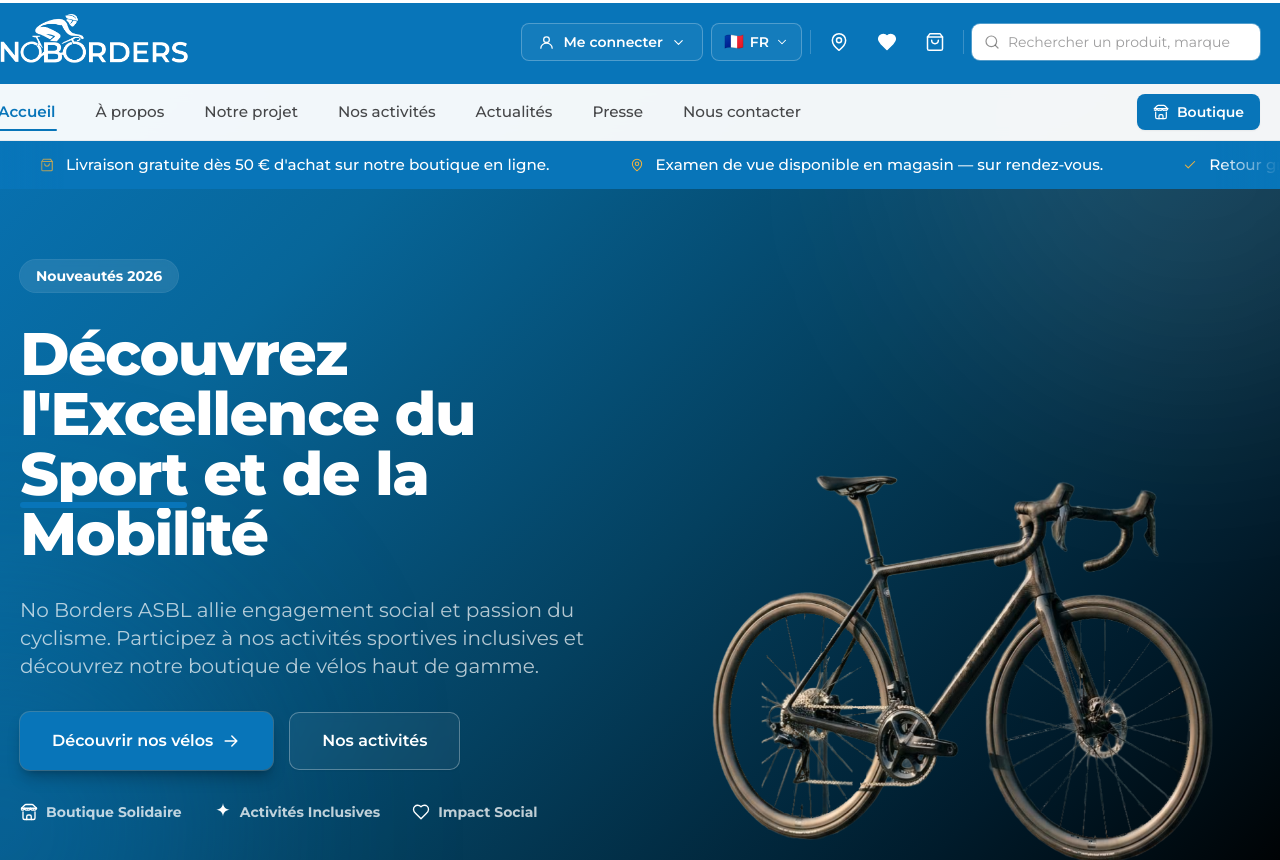
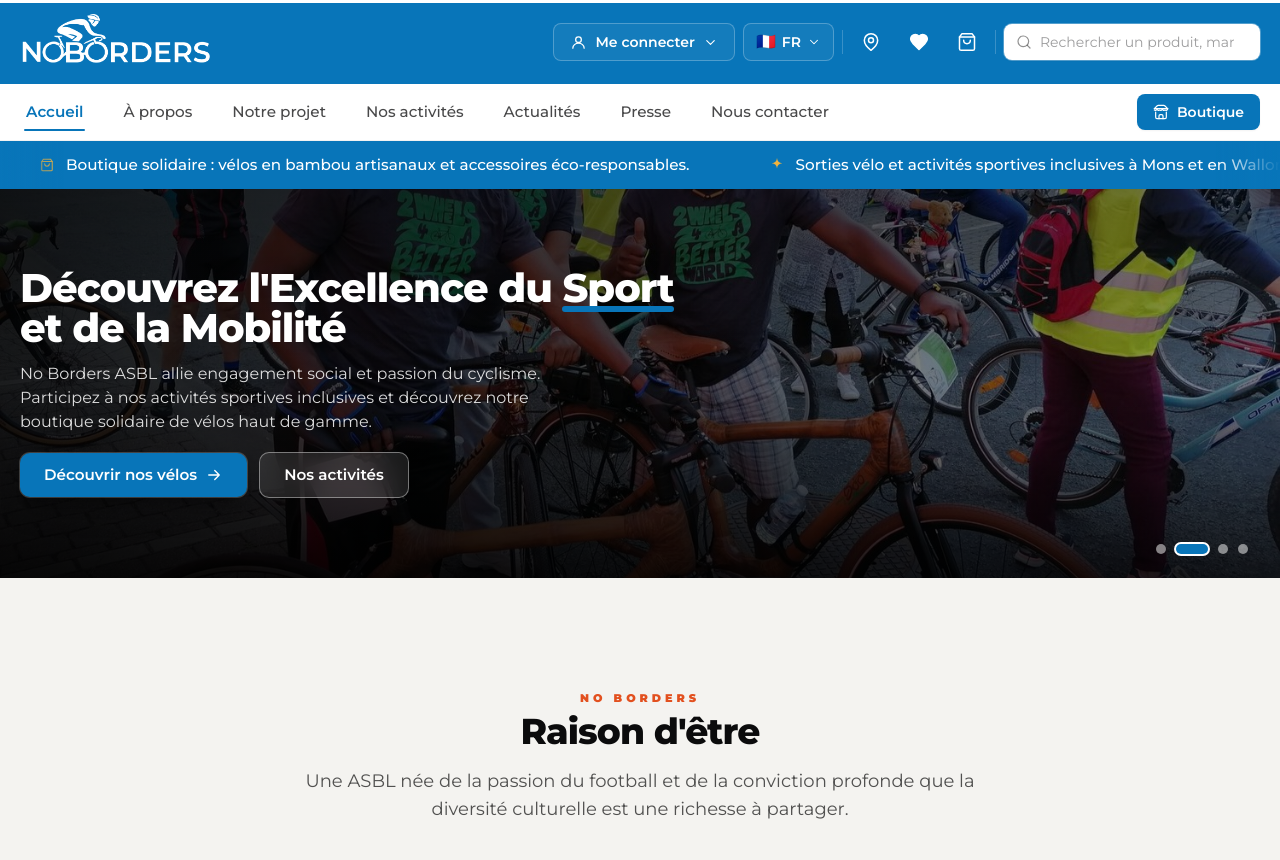
Before and after one commit to josuefox123/nobordersasbl, a Next.js app: page / in a window 1280 px wide. Shown: the top 860 px of the page. Built offline with nearby package versions, Linux system fonts and the light colour scheme.

Commit message:
fix: mise a jour du favicone, des annonces defilantes et ajustement du hero

```diff
--- a/app/layout.tsx
+++ b/app/layout.tsx
@@ -63,8 +63,8 @@
     images: ["/images/hero-groupe.jpg"],
   },
   icons: {
-    icon: "/images/logo.png",
-    apple: "/images/logo.png",
+    icon: "/images/logo/logoFichier 2logo_2.png",
+    apple: "/images/logo/logoFichier 2logo_2.png",
   },
 };
 
--- a/components/layout/Header.tsx
+++ b/components/layout/Header.tsx
@@ -94,7 +94,7 @@
             {/* Logo */}
             <Link
               href="/"
-              className="hidden items-center gap-3 lg:flex lg:-ml-8 xl:-ml-10 lg:pl-[18px]"
+              className="hidden items-center gap-3 lg:flex shrink-0"
               aria-label="No Borders ASBL — accueil"
             >
               <Image
@@ -116,7 +116,7 @@
               <WishlistButton />
               <CartButton />
               <span className="hidden h-6 w-px bg-white/20 sm:block" aria-hidden="true" />
-              <div className="hidden w-56 lg:block xl:w-72">
+              <div className="hidden w-48 lg:block xl:w-64">
                 <SearchBar />
               </div>
             </div>
@@ -132,8 +132,8 @@
           }`}
         >
           <div className="container flex h-14 items-center">
-            {/* Menus alignés directement sous le logo */}
-            <ul className="flex items-center gap-1 lg:-ml-8 xl:-ml-10">
+            {/* Menus alignés avec le logo */}
+            <ul className="flex items-center gap-1 -ml-3">
               {navigation.map((item) => (
                 <li key={item.href}>
                   <Link
--- a/components/sections/Hero.tsx
+++ b/components/sections/Hero.tsx
@@ -2,43 +2,99 @@
 
 import Image from "next/image";
 import Link from "next/link";
-import { ArrowRight, SparkIcon, StoreIcon, HeartIcon } from "@/components/ui/Icons";
+import { useEffect, useRef, useState } from "react";
+import { ArrowRight } from "@/components/ui/Icons";
+
+const SLIDES = [
+  {
+    src: "/images/hero-groupe.jpg",
+    alt: "No Borders ASBL — membres réunis pour une activité interculturelle",
+  },
+  {
+    src: "/images/organisations-sportives.jpg",
+    alt: "No Borders ASBL — activités sportives inclusives",
+  },
+  {
+    src: "/images/bxl-tour.jpg",
+    alt: "No Borders ASBL — tour à vélo à Bruxelles",
+  },
+  {
+    src: "/images/lancement-myboo.jpg",
+    alt: "No Borders ASBL — lancement des vélos en bambou My Boo",
+  },
+];
+
+const INTERVAL = 5000;
 
 export function Hero() {
+  const [current, setCurrent] = useState(0);
+  const timerRef = useRef<ReturnType<typeof setInterval> | null>(null);
+
+  function startTimer() {
+    if (timerRef.current) clearInterval(timerRef.current);
+    timerRef.current = setInterval(() => {
+      setCurrent((c) => (c + 1) % SLIDES.length);
+    }, INTERVAL);
+  }
+
+  useEffect(() => {
+    startTimer();
+    return () => {
+      if (timerRef.current) clearInterval(timerRef.current);
+    };
+    // eslint-disable-next-line react-hooks/exhaustive-deps
+  }, []);
+
+  function goTo(index: number) {
+    setCurrent(index);
+    startTimer();
+  }
+
   return (
     <section
-      className="relative w-full overflow-hidden pt-[120px] lg:pt-[180px]"
-      style={{
-        // Dégradé diagonal bleu → noir avec paliers intermédiaires
-        // pour une transition douce, sans « marche » visible à l'œil
-        backgroundImage:
-          "linear-gradient(135deg, #0875B9 0%, #076699 26%, #04405f 56%, #001b2b 82%, #000000 100%)",
-      }}
+      aria-label="Accueil No Borders ASBL"
+      className="relative w-full overflow-hidden mt-[84px] lg:mt-[188px] min-h-[360px] lg:h-[clamp(390px,48vh,470px)] flex flex-col justify-center"
     >
-      {/* Lueurs décoratives discrètes */}
+      {/* ── Slideshow d'arrière-plan ── */}
+      <div className="absolute inset-0 overflow-hidden">
+        {SLIDES.map((slide, i) => (
+          <div
+            key={slide.src}
+            className={`absolute inset-0 transition-opacity duration-1000 ease-in-out ${
+              i === current ? "opacity-100 z-0" : "opacity-0 -z-10 pointer-events-none"
+            }`}
+            aria-hidden={i !== current}
+          >
+            <Image
+              src={slide.src}
+              alt={slide.alt}
+              fill
+              priority={i === 0}
+              className="object-cover"
+              sizes="100vw"
+            />
+          </div>
+        ))}
+      </div>
+
+      {/* ── Overlays dégradés pour contraste et lisibilité ── */}
       <div
         aria-hidden="true"
-        className="pointer-events-none absolute -top-32 right-0 h-[520px] w-[520px] translate-x-1/3 rounded-full bg-white/10 blur-[130px]"
+        className="pointer-events-none absolute inset-0 z-[1] bg-gradient-to-r from-black/85 via-black/60 to-black/35"
       />
       <div
         aria-hidden="true"
-        className="pointer-events-none absolute bottom-0 left-0 h-[420px] w-[420px] -translate-x-1/2 translate-y-1/3 rounded-full bg-[#0875B9]/40 blur-[120px]"
+        className="pointer-events-none absolute inset-0 z-[1] bg-gradient-to-t from-black/75 via-transparent to-black/25"
       />
 
-      <div className="container relative z-10">
-        <div className="grid gap-12 lg:grid-cols-2 lg:items-center">
-
-          {/* Texte - Colonne gauche */}
-          <div className="flex flex-col items-start space-y-8 py-12 lg:py-20">
-            {/* Badge */}
-            <div className="inline-flex items-center rounded-full bg-white/10 px-4 py-1.5 text-sm font-bold text-white ring-1 ring-white/15 backdrop-blur-sm">
-              Nouveautés 2026
-            </div>
+      {/* ── Contenu texte & boutons ── */}
+      <div className="container relative z-10 py-5 sm:py-6">
+        <div className="max-w-2xl space-y-3 sm:space-y-3.5">
 
           {/* Titre */}
-            <h1 className="text-4xl font-extrabold leading-[1.08] tracking-tight text-white sm:text-5xl lg:text-6xl">
-              Découvrez l'Excellence du{" "}
-              <span className="relative inline-block">
+          <h1 className="text-2xl font-extrabold leading-[1.15] tracking-tight text-white sm:text-3xl md:text-4xl lg:text-[2.5rem]">
+            Découvrez l&apos;Excellence du{" "}
+            <span className="relative inline-block text-white">
               Sport
               <span className="absolute -bottom-1 left-0 h-1.5 w-full rounded-full bg-[#0875B9]" />
             </span>{" "}
@@ -46,60 +102,73 @@
           </h1>
 
           {/* Description */}
-            <p className="max-w-xl text-lg leading-relaxed text-white/70 sm:text-xl">
+          <p className="max-w-xl text-sm leading-relaxed text-white/85 sm:text-base">
             No Borders ASBL allie engagement social et passion du cyclisme.
             Participez à nos activités sportives inclusives et découvrez notre
-              boutique de vélos haut de gamme.
+            boutique solidaire de vélos haut de gamme.
           </p>
 
-            {/* Boutons */}
-            <div className="flex flex-wrap gap-4">
+          {/* Boutons d'action */}
+          <div className="flex flex-wrap items-center gap-3 pt-1">
             <Link
               href="/boutique"
-                className="btn btn-lg gap-2 border-0 bg-[#0875B9] text-white shadow-lg shadow-black/25 ring-1 ring-white/20 hover:bg-[#065f9a]"
+              className="btn px-6 py-2.5 sm:py-3 text-sm sm:text-[0.95rem] gap-2 border-0 bg-[#0875B9] text-white shadow-xl shadow-black/30 ring-1 ring-white/20 hover:bg-[#065f9a]"
             >
-                Découvrir nos vélos <ArrowRight size={20} />
+              Découvrir nos vélos <ArrowRight size={18} />
             </Link>
             <Link
               href="/nos-activites"
-                className="btn btn-lg border border-white/30 bg-white/5 text-white backdrop-blur-sm hover:border-white hover:bg-white hover:text-ink"
+              className="btn px-6 py-2.5 sm:py-3 text-sm sm:text-[0.95rem] border border-white/40 bg-white/10 text-white backdrop-blur-md hover:border-white hover:bg-white hover:text-ink"
             >
               Nos activités
             </Link>
           </div>
 
-            {/* Features au bas */}
-            <div className="flex w-full flex-wrap items-center gap-x-8 gap-y-4">
-              <div className="flex items-center gap-2 text-sm font-bold text-white/75">
-                <StoreIcon size={18} className="text-white" />
-                Boutique Solidaire
-              </div>
-              <div className="flex items-center gap-2 text-sm font-bold text-white/75">
-                <SparkIcon size={18} className="text-white" />
-                Activités Inclusives
-              </div>
-              <div className="flex items-center gap-2 text-sm font-bold text-white/75">
-                <HeartIcon size={18} className="text-white" />
-                Impact Social
-              </div>
         </div>
       </div>
 
-          {/* Image - Colonne droite (Masquée sur mobile) */}
-          <div className="hidden lg:relative lg:block lg:h-[700px]">
-            {/* Image principale avec effet Ken Burns léger */}
-            <div className="relative h-full w-full overflow-hidden rounded-[40px]">
-              <Image
-                src="/images/hero-bike-main.png"
-                alt="Vélo de route haut de gamme No Borders"
-                fill
-                className="object-contain animate-kenburns"
-                priority
+      {/* ── Dots de navigation (Desktop) ── */}
+      <div
+        className="absolute bottom-6 right-8 z-20 hidden items-center gap-2.5 sm:flex"
+        role="tablist"
+        aria-label="Navigation du diaporama"
+      >
+        {SLIDES.map((_, i) => (
+          <button
+            key={i}
+            type="button"
+            role="tab"
+            aria-selected={i === current}
+            aria-label={`Aller à la diapositive ${i + 1}`}
+            onClick={() => goTo(i)}
+            className={`rounded-full transition-all duration-300 focus-visible:outline-none focus-visible:ring-2 focus-visible:ring-white ${
+              i === current
+                ? "h-2.5 w-8 bg-[#0875B9] ring-2 ring-white"
+                : "h-2.5 w-2.5 bg-white/50 hover:bg-white/80"
+            }`}
           />
-            </div>
+        ))}
       </div>
 
-        </div>
+      {/* ── Dots de navigation (Mobile) ── */}
+      <div
+        className="absolute bottom-4 left-1/2 -translate-x-1/2 z-20 flex sm:hidden items-center gap-2"
+        role="tablist"
+        aria-label="Navigation du diaporama"
+      >
+        {SLIDES.map((_, i) => (
+          <button
+            key={i}
+            type="button"
+            role="tab"
+            aria-selected={i === current}
+            aria-label={`Diapositive ${i + 1}`}
+            onClick={() => goTo(i)}
+            className={`rounded-full transition-all duration-300 ${
+              i === current ? "h-2 w-6 bg-[#0875B9]" : "h-2 w-2 bg-white/50"
+            }`}
+          />
+        ))}
       </div>
     </section>
   );
--- a/components/ui/AnnouncementBar.tsx
+++ b/components/ui/AnnouncementBar.tsx
@@ -7,11 +7,11 @@
 } from "@/components/ui/Icons";
 
 const MESSAGES = [
-  { icon: <ShoppingBagIcon size={14} />, text: "Livraison gratuite dès 50 € d'achat sur notre boutique en ligne." },
-  { icon: <MapPinIcon size={14} />,      text: "Examen de vue disponible en magasin — sur rendez-vous." },
-  { icon: <CheckIcon size={14} />,       text: "Retour gratuit sous 30 jours, sans condition." },
-  { icon: <SparkIcon size={14} />,       text: "Équipements scolaires et fournitures disponibles toute l'année." },
-  { icon: <HeartIcon size={14} />,       text: "Nos produits éco-responsables : bons pour vous, bons pour la planète." },
+  { icon: <ShoppingBagIcon size={14} />, text: "Boutique solidaire : vélos en bambou artisanaux et accessoires éco-responsables." },
+  { icon: <SparkIcon size={14} />,      text: "Sorties vélo et activités sportives inclusives à Mons et en Wallonie." },
+  { icon: <HeartIcon size={14} />,      text: "Briseur de frontières mentales : inclusion sociale et diversité culturelle depuis 2007." },
+  { icon: <CheckIcon size={14} />,       text: "Vélos adaptés Hase Bikes & ElliptiGO accessibles à toutes et tous." },
+  { icon: <MapPinIcon size={14} />,      text: "Retrait et conseils à Mons · Livraison solidaire partout en Belgique." },
 ];
 
 export function AnnouncementBar() {
```
Also changed, not shown: app/icon.png (added), 1 other file (tests, documents, lock files or other folders). Lines whose indentation alone changed are shown as unchanged.
